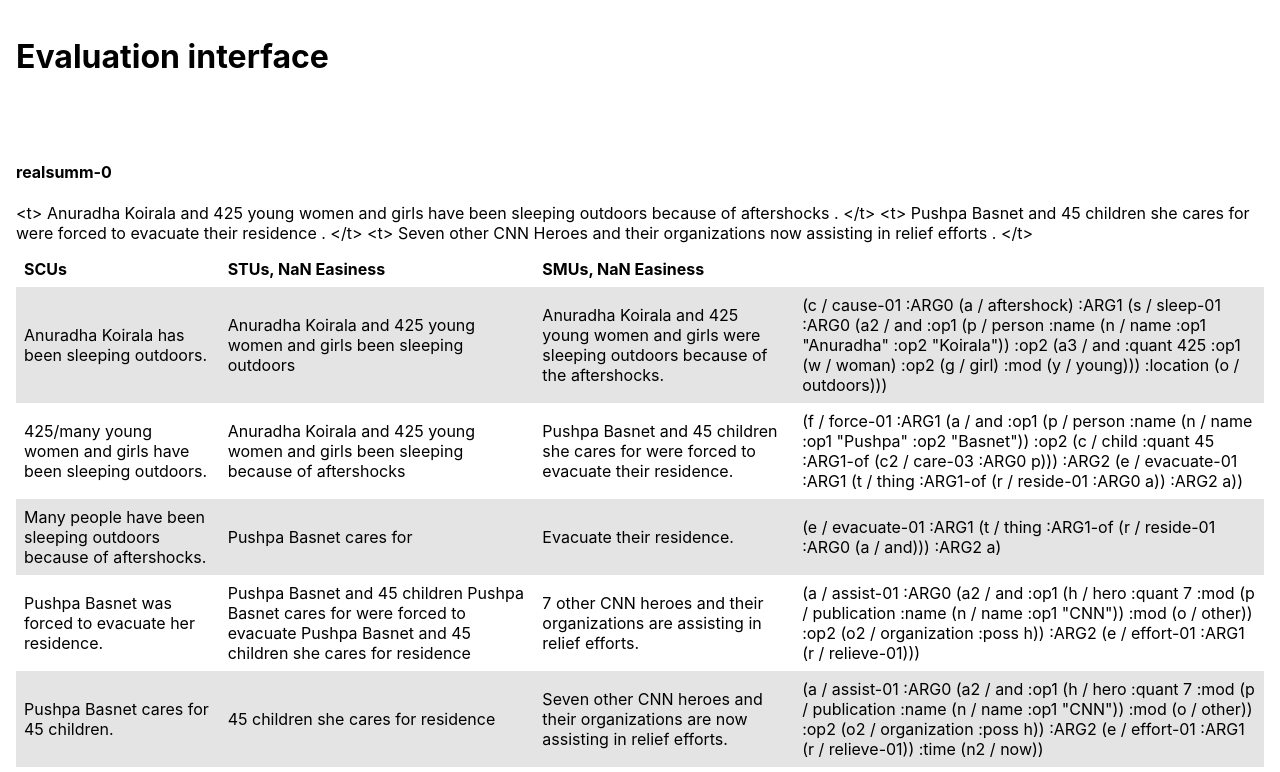
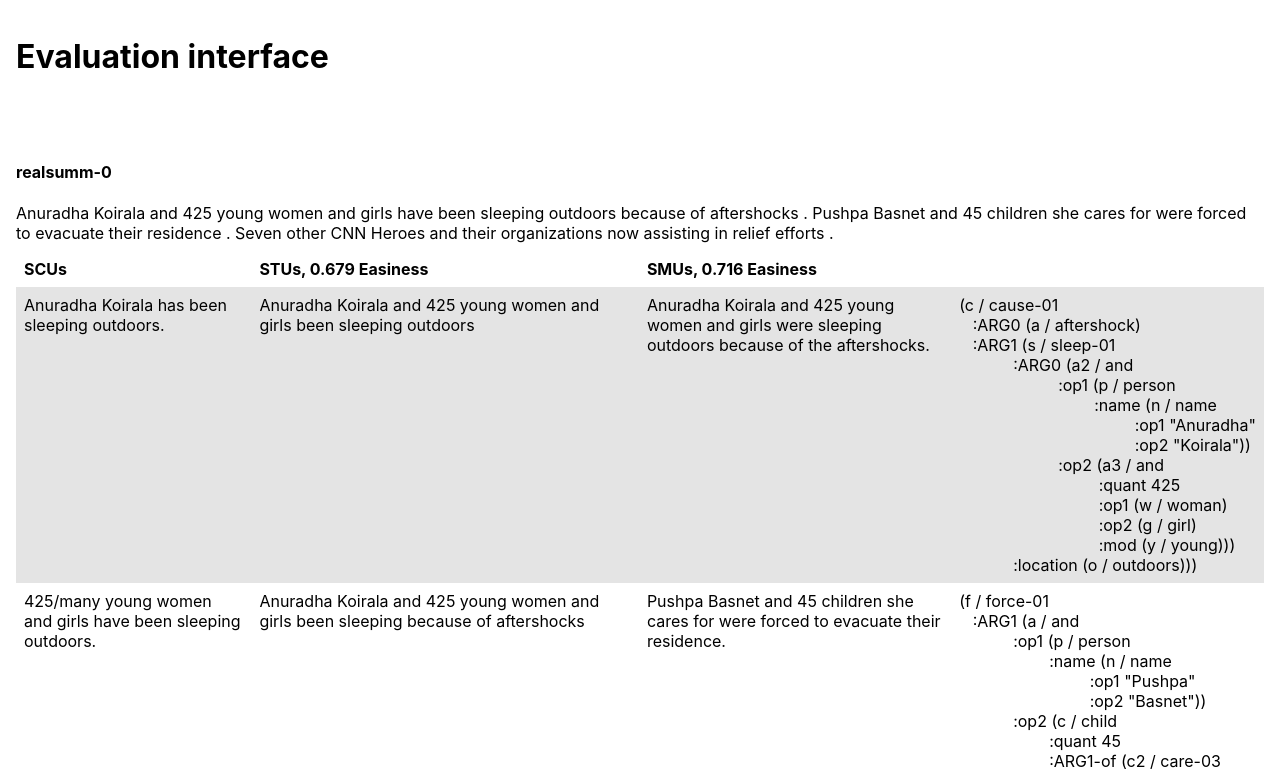
Before and after one commit to leoribeiro/atomicsents_amr, a React (Create React App) app in the folder eval_interface/: page / in a window 1280 px wide. Shown: the top 772 px of the page. Built offline with nearby package versions, Linux system fonts and the light colour scheme.

Commit message:
changed css of trees and removed <t>

```diff
--- a/eval_interface/package.json
+++ b/eval_interface/package.json
@@ -7,9 +7,10 @@
     "@testing-library/react": "^13.0.0",
     "@testing-library/user-event": "^13.2.1",
     "@types/jest": "^27.0.1",
-    "@types/node": "^16.7.13",
+    "@types/node": "^16.18.11",
     "@types/react": "^18.0.0",
     "@types/react-dom": "^18.0.0",
+    "buffer": "^6.0.3",
     "nvm": "^0.0.4",
     "react": "^18.2.0",
     "react-dom": "^18.2.0",
--- a/eval_interface/src/App.css
+++ b/eval_interface/src/App.css
@@ -18,6 +18,7 @@
 table, th, td, tr {
   border: none;
   border-collapse: collapse;
+  vertical-align: top;
 }
 
 .instance table td, .instance table th {
--- a/eval_interface/src/App.tsx
+++ b/eval_interface/src/App.tsx
@@ -23,8 +23,8 @@ function App() {
           {scus.map((ex, ind) => (
             <div className='instance' key={ex.instance_id}>
               <h4>{ex.instance_id}</h4>
-              {ex.summary}
-                <TableElements scus={scus[ind].scus} smus={smus[ind].smus} trees={smus[ind].tree} stus={stus[ind].stus} accSMUs={acc[ind]['acc-smus']} accSTUs={acc[ind]['acc-stus']} />
+              {ex.summary.replaceAll("<t>", "").replaceAll("</t>", "")}
+                <TableElements scus={scus[ind].scus} smus={smus[ind].smus} trees={smus[ind].tree} stus={stus[ind].stus} accSMUs={acc[ind]['easiness-smus-acc-bert']} accSTUs={acc[ind]['easiness-stus-acc-bert']} />
             </div>
           ))
         }
--- /dev/null
+++ b/eval_interface/src/TableElements.css
@@ -0,0 +1,3 @@
+.trees {
+  white-space: pre;
+}
--- a/eval_interface/src/TableElements.tsx
+++ b/eval_interface/src/TableElements.tsx
@@ -1,3 +1,5 @@
+import './TableElements.css';
+
 interface Props {
     scus: string[]
     smus: string[]
@@ -20,7 +22,7 @@ export function TableElements(props: Props) {
                 <td>{scus.length > i ? scus[i] : ''}</td>
                 <td>{stus.length > i ? stus[i] : ''}</td>
                 <td>{smus.length > i ? smus[i] : ''}</td>
-                <td>{trees.length > i ? trees[i] : ''}</td>
+                <td className="trees">{trees.length > i ? trees[i]: ''}</td>
             </tr>
         )
     }
```
Also changed, not shown: 2 other files (tests, documents, lock files or other folders).
